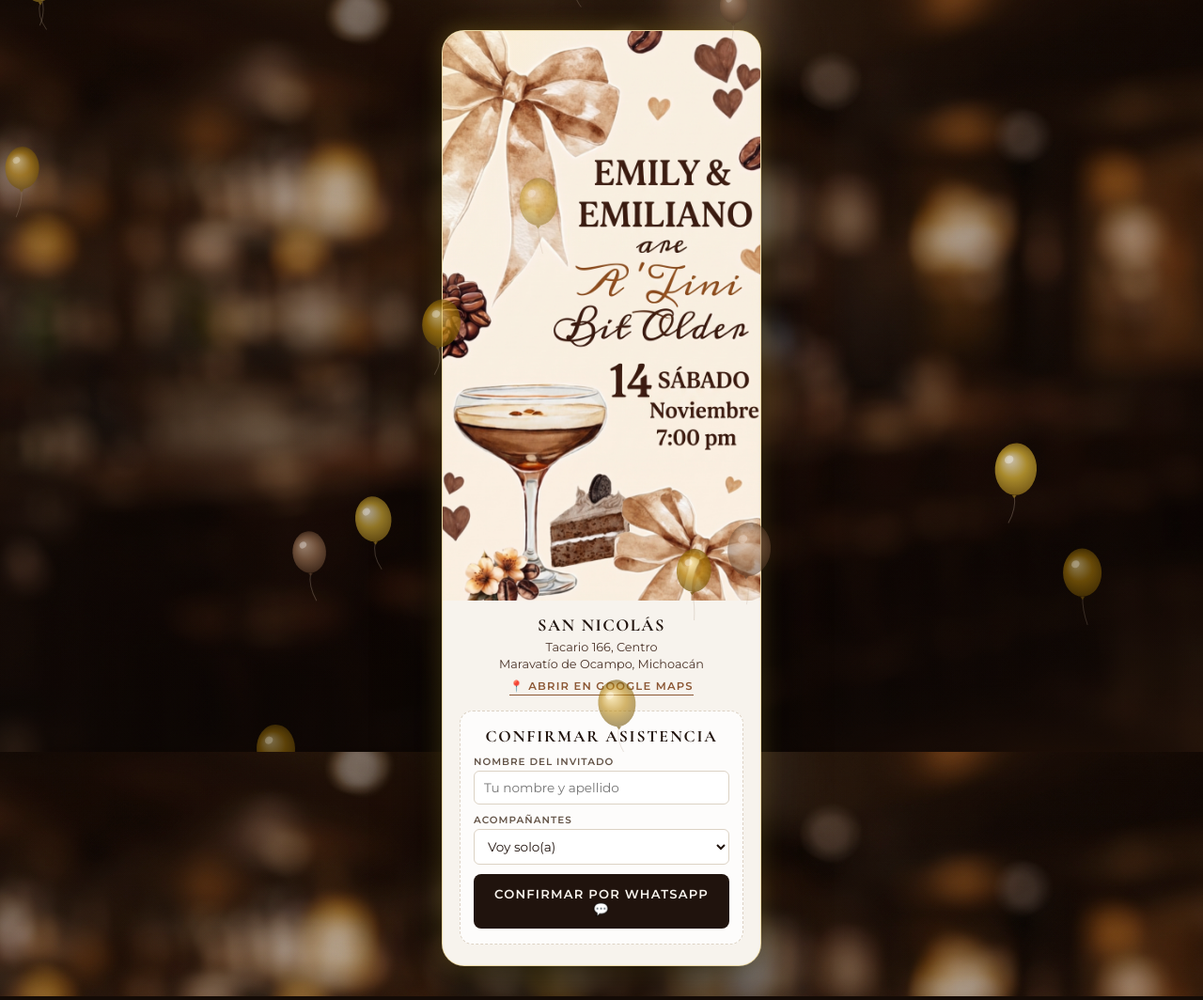
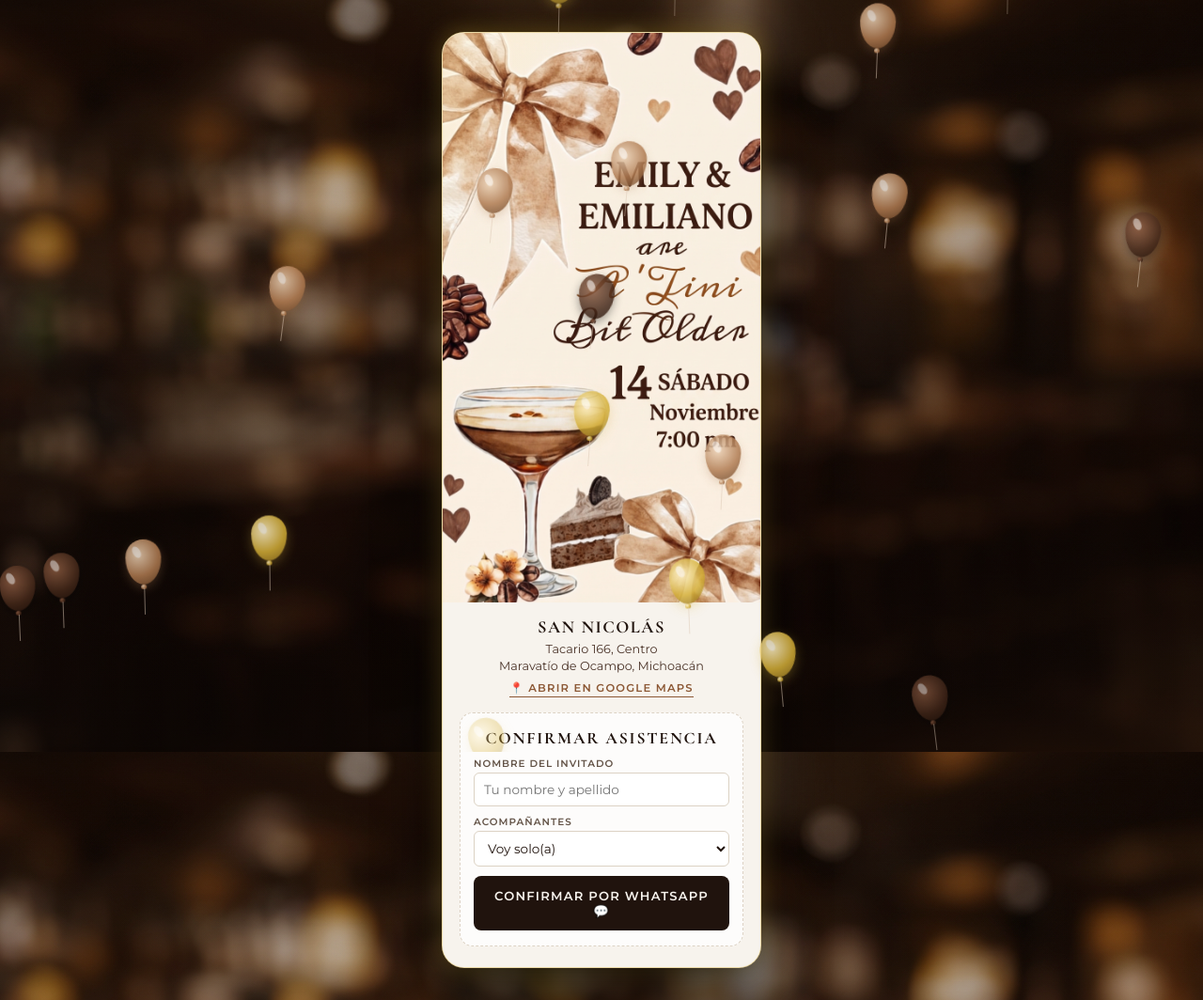
Before and after one commit to ArturoGtzRosas/servicio-gutierrez, a Flask app: page /invitacion in a window 1280 px wide. Shown: the whole page at 94% size. Run offline with Flask 3, Linux system fonts and the light colour scheme; some libraries are stand-ins or nearby versions.

Commit message:
feat: globos dorados y cafe en HTML y CSS puro cayendo sobre la invitacion

```diff
--- a/templates/invitacion_martini.html
+++ b/templates/invitacion_martini.html
@@ -24,7 +24,7 @@
             --caramel: #8c5835;
             --line-border: #dcd2c4;
             --text-sub: #635347;
-            --gold-glow: rgba(212, 175, 55, 0.4);
+            --gold-glow: rgba(212, 175, 55, 0.45);
         }
 
         * {
@@ -35,7 +35,7 @@
 
         body {
             background: linear-gradient(rgba(10, 6, 5, 0.2), rgba(10, 6, 5, 0.5)),
-                        url("{{ url_for('static', filename='img/background_texture.jpg') }}?v=6") no-repeat center center fixed;
+                        url("{{ url_for('static', filename='img/background_texture.jpg') }}?v=7") no-repeat center center fixed;
             background-size: cover;
             color: var(--espresso-dark);
             font-family: 'Montserrat', sans-serif;
@@ -43,31 +43,116 @@
             display: flex;
             justify-content: center;
             align-items: center;
-            padding: 32px 20px;
+            padding: 34px 18px;
             position: relative;
             overflow-x: hidden;
         }
 
-        /* Capa frontal para los globos animados */
-        #balloonsCanvas {
+        /* Capa contenedora de globos animados con CSS */
+        .balloons-container {
             position: fixed;
             top: 0;
             left: 0;
             width: 100%;
             height: 100%;
-            z-index: 10;
             pointer-events: none;
+            z-index: 999;
+            overflow: hidden;
         }
 
+        .balloon {
+            position: absolute;
+            top: -120px;
+            width: 38px;
+            height: 48px;
+            border-radius: 50% 50% 50% 50% / 40% 40% 60% 60%;
+            opacity: 0.85;
+            animation: fallDown linear infinite;
+        }
+
+        /* Nudo del globo */
+        .balloon::before {
+            content: '';
+            position: absolute;
+            bottom: -5px;
+            left: 50%;
+            transform: translateX(-50%);
+            width: 6px;
+            height: 5px;
+            border-radius: 3px;
+            background: inherit;
+        }
+
+        /* Hilo del globo */
+        .balloon::after {
+            content: '';
+            position: absolute;
+            bottom: -32px;
+            left: 50%;
+            width: 1px;
+            height: 28px;
+            background: rgba(220, 200, 180, 0.6);
+        }
+
+        /* Brillo 3D en la parte superior izquierda */
+        .balloon-shine {
+            position: absolute;
+            top: 7px;
+            left: 8px;
+            width: 8px;
+            height: 13px;
+            border-radius: 50%;
+            background: rgba(255, 255, 255, 0.55);
+            transform: rotate(-30deg);
+        }
+
+        /* Variantes de color */
+        .balloon.gold {
+            background: radial-gradient(circle at 35% 35%, #fff1c5 0%, #d4af37 55%, #8c6d1f 100%);
+            box-shadow: 0 4px 12px rgba(212, 175, 55, 0.35);
+        }
+
+        .balloon.espresso {
+            background: radial-gradient(circle at 35% 35%, #8a5a40 0%, #422618 60%, #1f1008 100%);
+            box-shadow: 0 4px 10px rgba(0, 0, 0, 0.4);
+        }
+
+        .balloon.bronze {
+            background: radial-gradient(circle at 35% 35%, #ebd1b5 0%, #af7a50 55%, #664124 100%);
+            box-shadow: 0 4px 10px rgba(175, 122, 80, 0.3);
+        }
+
+        /* Animación de caída oscilante */
+        @keyframes fallDown {
+            0% {
+                transform: translateY(0) rotate(0deg) translateX(0);
+                opacity: 0;
+            }
+            10% {
+                opacity: 0.85;
+            }
+            50% {
+                transform: translateY(55vh) rotate(8deg) translateX(18px);
+            }
+            90% {
+                opacity: 0.85;
+            }
+            100% {
+                transform: translateY(115vh) rotate(-10deg) translateX(-15px);
+                opacity: 0;
+            }
+        }
+
+        /* Tarjeta central */
         .poster-card {
             background-color: #f7f3ed;
             border: 1px solid rgba(212, 175, 55, 0.4);
             border-radius: 24px;
             max-width: 340px;
             width: 86%;
-            box-shadow: 0 25px 65px rgba(0, 0, 0, 0.8), 0 0 25px var(--gold-glow);
+            box-shadow: 0 25px 65px rgba(0, 0, 0, 0.85), 0 0 25px var(--gold-glow);
             position: relative;
-            z-index: 1;
+            z-index: 10;
             overflow: hidden;
             animation: fadeInCard 0.8s ease-out forwards;
         }
@@ -83,7 +168,7 @@
             }
         }
 
-        /* Contenedor de la ilustración con reflejo de luz sutil */
+        /* Reflejo dorado pasando por la imagen */
         .poster-wrapper {
             position: relative;
             overflow: hidden;
@@ -234,12 +319,12 @@
 </head>
 <body>
 
-    <!-- Globos cayendo y flotando -->
-    <canvas id="balloonsCanvas"></canvas>
+    <!-- Globos cayendo generados dinámicamente -->
+    <div class="balloons-container" id="balloonsContainer"></div>
 
     <div class="poster-card">
         <div class="poster-wrapper">
-            <img src="{{ url_for('static', filename='img/espresso_header.jpg') }}?v=6" alt="Invitación Emily & Emiliano" class="poster-image">
+            <img src="{{ url_for('static', filename='img/espresso_header.jpg') }}?v=7" alt="Invitación Emily & Emiliano" class="poster-image">
         </div>
 
         <div class="actions-panel">
@@ -278,108 +363,34 @@
     </div>
 
     <script>
-        const canvas = document.getElementById('balloonsCanvas');
-        const ctx = canvas.getContext('2d');
+        // Generador de globos HTML/CSS
+        const container = document.getElementById('balloonsContainer');
+        const types = ['gold', 'espresso', 'bronze'];
+        const balloonCount = window.innerWidth < 600 ? 14 : 22;
 
-        function resize() {
-            canvas.width = window.innerWidth;
-            canvas.height = window.innerHeight;
+        for (let i = 0; i < balloonCount; i++) {
+            const b = document.createElement('div');
+            const type = types[Math.floor(Math.random() * types.length)];
+            b.className = `balloon ${type}`;
+
+            // Brillo
+            const shine = document.createElement('div');
+            shine.className = 'balloon-shine';
+            b.appendChild(shine);
+
+            // Posición y escala aleatoria
+            const left = Math.random() * 94; // Entre 0% y 94% del ancho
+            const size = Math.random() * 0.4 + 0.85; // Escala entre 85% y 125%
+            const duration = Math.random() * 5 + 6.5; // Entre 6.5s y 11.5s
+            const delay = Math.random() * 9; // Desfase para que no caigan todos al mismo tiempo
+
+            b.style.left = `${left}%`;
+            b.style.transform = `scale(${size})`;
+            b.style.animationDuration = `${duration}s`;
+            b.style.animationDelay = `-${delay}s`; // Negativo para que ya estén cayendo al abrir
+
+            container.appendChild(b);
         }
-        window.addEventListener('resize', resize);
-        resize();
-
-        // Paleta elegante de globos
-        const balloonPalettes = [
-            { main: '#d4af37', light: '#faeed1', dark: '#91711c' }, // Dorado metálico
-            { main: '#4a2f20', light: '#85593e', dark: '#24140b' }, // Café espresso
-            { main: '#b8860b', light: '#f7de94', dark: '#6e4f04' }, // Ámbar tostado
-            { main: '#966e51', light: '#cbac93', dark: '#523725' }  // Moka suave
-        ];
-
-        class Balloon {
-            constructor(initial = false) {
-                this.reset(initial);
-            }
-            reset(initial = false) {
-                this.radiusX = Math.random() * 10 + 13;
-                this.radiusY = this.radiusX * 1.25;
-                this.x = Math.random() * canvas.width;
-                this.y = initial ? Math.random() * canvas.height : -60;
-                this.speedY = Math.random() * 0.7 + 0.45;
-                this.swingSpeed = Math.random() * 0.025 + 0.015;
-                this.swingDistance = Math.random() * 1.4 + 0.6;
-                this.angle = Math.random() * Math.PI * 2;
-                this.palette = balloonPalettes[Math.floor(Math.random() * balloonPalettes.length)];
-                this.alpha = Math.random() * 0.35 + 0.45;
-            }
-            update() {
-                this.y += this.speedY;
-                this.angle += this.swingSpeed;
-                this.x += Math.sin(this.angle) * this.swingDistance;
-                if (this.y > canvas.height + 70) this.reset(false);
-            }
-            draw() {
-                ctx.save();
-                ctx.globalAlpha = this.alpha;
-                ctx.translate(this.x, this.y);
-                ctx.rotate(Math.sin(this.angle) * 0.15);
-
-                // Hilo del globo
-                ctx.strokeStyle = 'rgba(180, 160, 140, 0.45)';
-                ctx.lineWidth = 1;
-                ctx.beginPath();
-                ctx.moveTo(0, this.radiusY);
-                ctx.quadraticCurveTo(Math.sin(this.angle) * 8, this.radiusY + 14, Math.cos(this.angle) * 5, this.radiusY + 30);
-                ctx.stroke();
-
-                // Nudo del globo
-                ctx.fillStyle = this.palette.dark;
-                ctx.beginPath();
-                ctx.moveTo(-2.5, this.radiusY);
-                ctx.lineTo(2.5, this.radiusY);
-                ctx.lineTo(0, this.radiusY + 3.5);
-                ctx.closePath();
-                ctx.fill();
-
-                // Cuerpo del globo con degradado 3D
-                const grad = ctx.createRadialGradient(
-                    -this.radiusX * 0.3, -this.radiusY * 0.35, this.radiusX * 0.1,
-                    0, 0, this.radiusY
-                );
-                grad.addColorStop(0, this.palette.light);
-                grad.addColorStop(0.5, this.palette.main);
-                grad.addColorStop(1, this.palette.dark);
-
-                ctx.fillStyle = grad;
-                ctx.beginPath();
-                ctx.ellipse(0, 0, this.radiusX, this.radiusY, 0, 0, Math.PI * 2);
-                ctx.fill();
-
-                // Reflejo blanco curvo en la esquina superior izquierda
-                ctx.fillStyle = 'rgba(255, 255, 255, 0.45)';
-                ctx.beginPath();
-                ctx.ellipse(-this.radiusX * 0.35, -this.radiusY * 0.35, this.radiusX * 0.22, this.radiusY * 0.15, -0.6, 0, Math.PI * 2);
-                ctx.fill();
-
-                ctx.restore();
-            }
-        }
-
-        const totalBalloons = window.innerWidth < 600 ? 12 : 20;
-        const balloons = [];
-        for (let i = 0; i < totalBalloons; i++) {
-            balloons.push(new Balloon(true));
-        }
-
-        function animate() {
-            ctx.clearRect(0, 0, canvas.width, canvas.height);
-            balloons.forEach(b => {
-                b.update();
-                b.draw();
-            });
-            requestAnimationFrame(animate);
-        }
-        animate();
 
         const TELEFONO_WHATSAPP = '524471178214';
 
```
